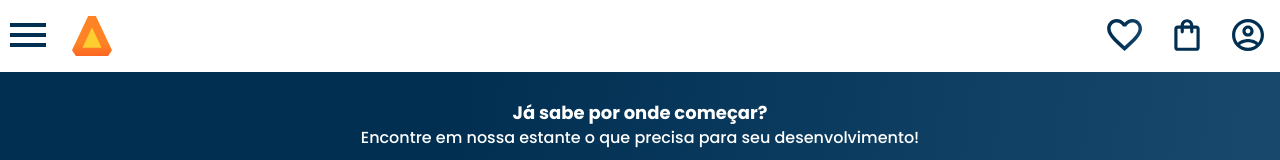
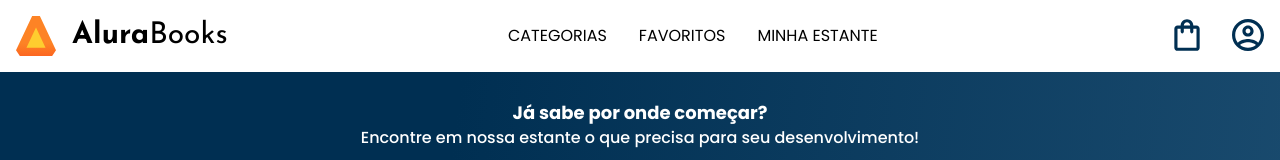
Before and after one commit to Melissa-Fernanda/alurabooks-alura, a plain HTML site: page Responsividade com mobile-first/index.html in a window 1280 px wide. Shown: the top 160 px of the page. Drawn offline with nearby package versions, Linux system fonts and the light colour scheme.

Commit message:
Atualização do header

```diff
--- a/Responsividade com mobile-first/index.html
+++ b/Responsividade com mobile-first/index.html
@@ -34,9 +34,15 @@
                     </li>
                 </ul>
                 <img src="./assets/img/Logo.svg" alt="Logo da AluraBooks" class="container__imagem">
+                <h1 class="container__titulo"><b class="container__titulo--negrito">Alura</b>Books</h1>
             </div>
+            <ul class="opções">
+                <li class="opções__item">Categorias</li>
+                <li class="opções__item"><a href="#" class="opções__link">Favoritos</a></li>
+                <li class="opções__item"><a href="#" class="opções__link">Minha estante</a></li>
+            </ul>
             <div class="container">
-                <a href="#"><img src="./assets/img/Favoritos.svg" alt="Meus Favoritos" class="container__imagem"> </a>
+                <a href="#"><img src="./assets/img/Favoritos.svg" alt="Meus Favoritos" class="container__imagem container__imagem-tranparente"> </a>
                 <a href="#"><img src="./assets/img/Compras.svg" alt="Carrinho de Compras" class="container__imagem"> </a>
                 <a href="#"><img src="./assets/img/Usuario.svg" alt="Meu Perfil" class="container__imagem"> </a>
             </div>
--- a/Responsividade com mobile-first/style.css
+++ b/Responsividade com mobile-first/style.css
@@ -1,4 +1,5 @@
 @import url('https://fonts.googleapis.com/css2?family=Poppins:ital,wght@0,100;0,200;0,300;0,400;0,500;0,600;0,700;0,800;0,900;1,100;1,200;1,300;1,400;1,500;1,600;1,700;1,800;1,900&display=swap');
+@import url('https://fonts.googleapis.com/css2?family=Josefin+Sans:ital,wght@0,100..700;1,100..700&display=swap');
 @import url("./styles/header.css");
 @import url("./styles/banner.css");
 @import url("./styles/carrossel.css");
@@ -16,6 +17,7 @@
     --cor-fonte: #002F52;
 
     --fonte-principal: "Poppins", sans-serif;
+    --fonte-logo: "Josefin Sans", sans-serif;
 }
 
 body{
--- a/Responsividade com mobile-first/styles/header.css
+++ b/Responsividade com mobile-first/styles/header.css
@@ -55,3 +55,45 @@
 .container__botao{
     display: none;
 }
+
+.container__titulo {
+    display: none;
+}
+
+.opções {
+    display: none;
+}
+
+@media screen and (min-width: 1024px) {
+    .container__titulo, .container__titulo--negrito {
+       font-family: var(--fonte-logo);
+        font-size: 30px;
+    }
+
+    .container__titulo {
+        display: block;
+        font-weight: 400;
+    }
+
+    .container__titulo--negrito{
+        font-weight: 700;
+    }
+
+    .opções {
+        display: flex;
+    }
+    .opções__item {
+        padding: 0 1em;
+        text-transform: uppercase;
+    }
+    .opções__link{
+        text-decoration: none;
+        color: var(--cor-preto);
+    }
+    .container__imagem-tranparente{
+        display: none;
+    }
+    .cabeçalho__menu-hamburguer{
+        display: none;
+    }
+}
```
